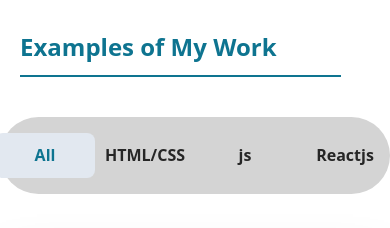
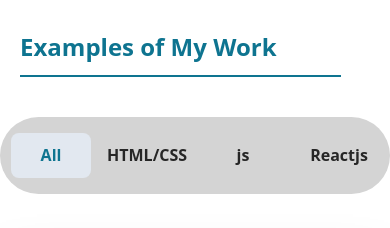
Before and after one commit to Faress-MoHamed/Fares, a React (Vite) app: page / in a window 390 px wide. Shown: the part 4620-4848 px from the top of the page. Built offline with nearby package versions, Linux system fonts and the light colour scheme; a web font is replaced by a local one.

Commit message:
Update Work.jsx

```diff
--- a/src/Layout/Work.jsx
+++ b/src/Layout/Work.jsx
@@ -100,7 +100,7 @@
       <Header>Examples of My Work</Header>
       <div className="flex justify-center bg-neutral-300 py-4 rounded-full mb-10">
         <ul
-          className=" w-2/4 flex md:justify-between
+          className=" w-2/4 flex md:gap-0 gap-4 md:justify-between
         justify-center items-center"
         >
           {categories.map((el) => (
@@ -111,7 +111,7 @@
                   handleCategoryChange(el);
                 }}
                 className={` md:text-xl text-md font-bold hover:bg-slate-200
-              hover:text-cyan-700 md:w-[126px] md:h-12 w-[100px] h-[45px]  rounded-lg transition-colors duration-300 ${selectedCategory === el ? "text-cyan-700 bg-slate-200" : "text-neutral-800"}`}
+              hover:text-cyan-700 md:w-[126px] md:h-12 w-[80px] h-[45px]  rounded-lg transition-colors duration-300 ${selectedCategory === el ? "text-cyan-700 bg-slate-200" : "text-neutral-800"}`}
               >
                 {el}
               </button>
```
